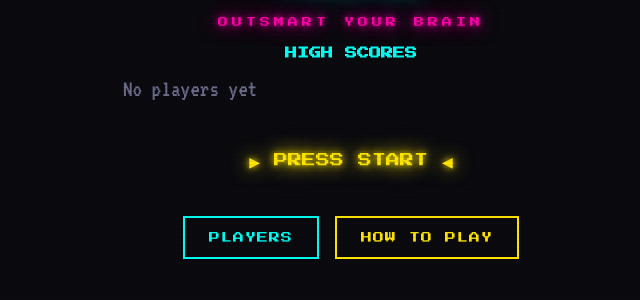
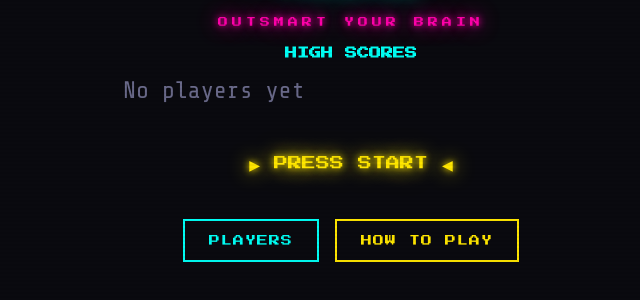
Before and after one commit to jaredjgreer/think-twice, a plain HTML site: page index.html in a window 1280 px wide. Shown: the part 232-532 px from the top of the page, without its empty margins (289-929 px from the left). Drawn offline with nearby package versions, Linux system fonts and the light colour scheme; no server answers.

Commit message:
Swap VT323 for Share Tech Mono body font

```diff
--- a/css/retro.css
+++ b/css/retro.css
@@ -2,8 +2,8 @@
    THINK TWICE — Retro CRT & Arcade Effects
    ═══════════════════════════════════════════ */
 
-/* Google Fonts — Press Start 2P (pixel) + VT323 (terminal) */
-@import url('https://fonts.googleapis.com/css2?family=Press+Start+2P&family=VT323&display=swap');
+/* Google Fonts — Press Start 2P (pixel) + Share Tech Mono (terminal) */
+@import url('https://fonts.googleapis.com/css2?family=Press+Start+2P&family=Share+Tech+Mono&display=swap');
 
 :root {
   /* Neon Arcade Palette */
@@ -20,7 +20,7 @@
 
   /* Fonts */
   --font-pixel: 'Press Start 2P', monospace;
-  --font-terminal: 'VT323', monospace;
+  --font-terminal: 'Share Tech Mono', monospace;
 }
 
 /* CRT Scanline Overlay — applied to body::after */
```
